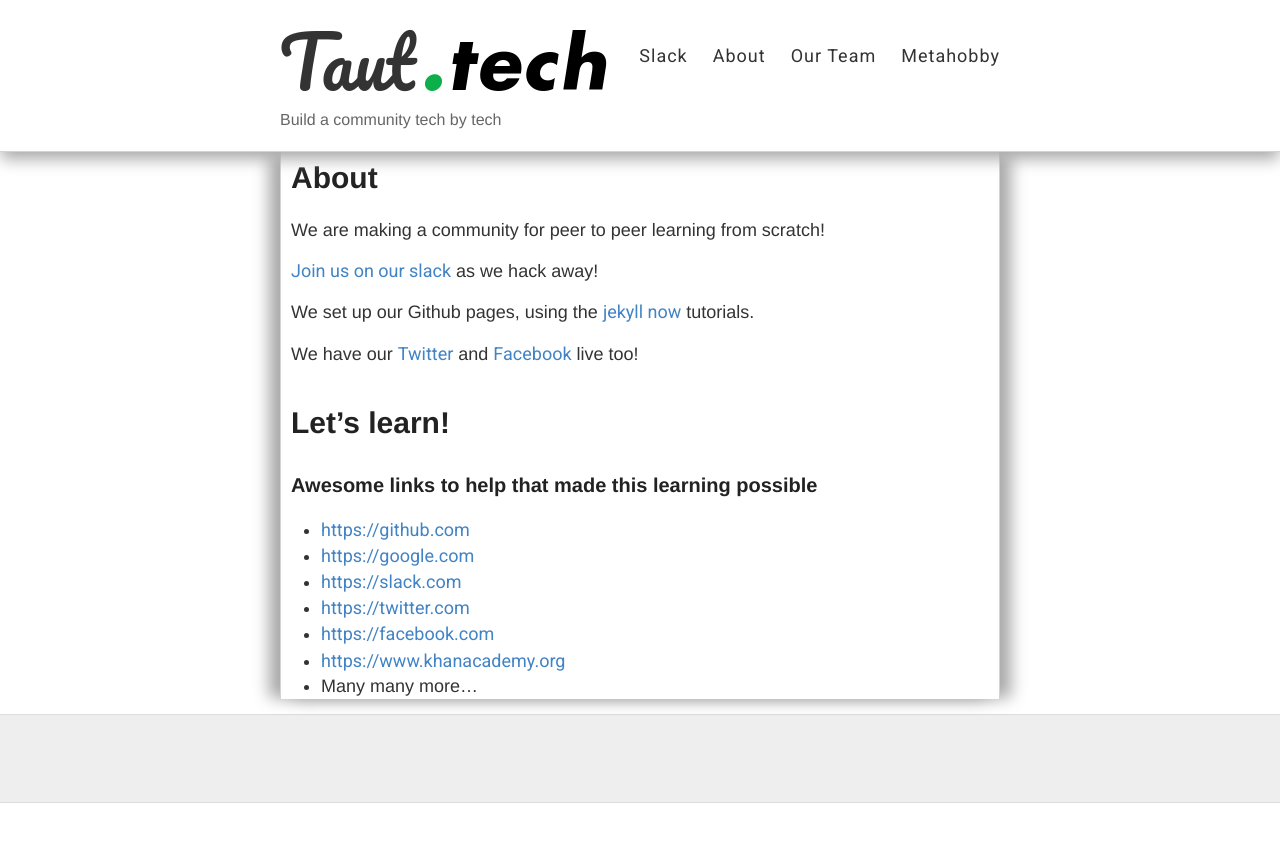
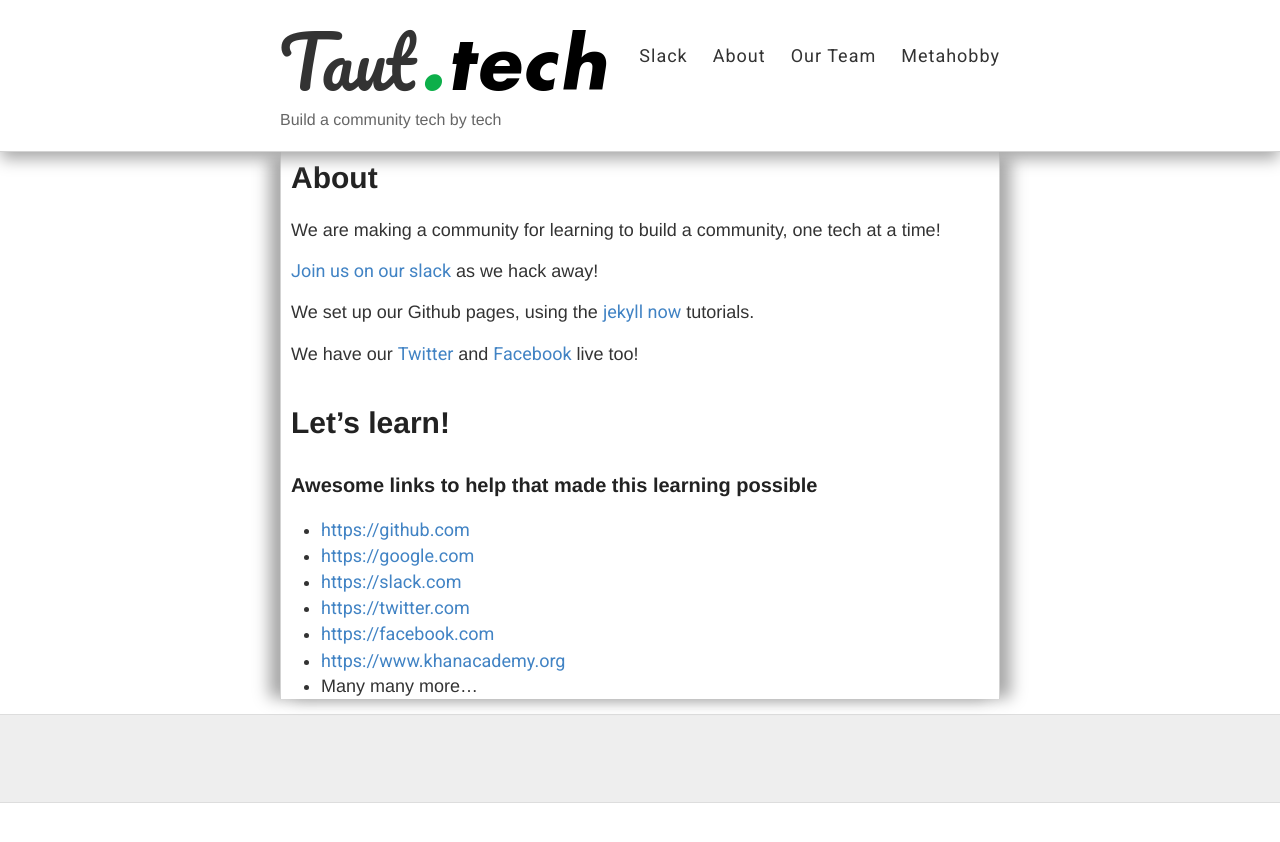
Before and after one commit to qst0/taut.tech, a Jekyll site: the page built from about.md, in a window 1280 px wide. Shown: the top 842 px of the page. Built offline with Jekyll 4.4.1, drawn with Linux system fonts in a browser that asks for light colours.

Commit message:
Update about.md

```diff
--- a/about.md
+++ b/about.md
@@ -4,7 +4,7 @@ title: About
 permalink: /about/
 ---
 
-We are making a community for peer to peer learning from scratch!
+We are making a community for learning to build a community, one tech at a time!
 
 [Join us on our slack](https://publicslack.com/slacks/taut-tech/invites/new) as we hack away!
 
```
